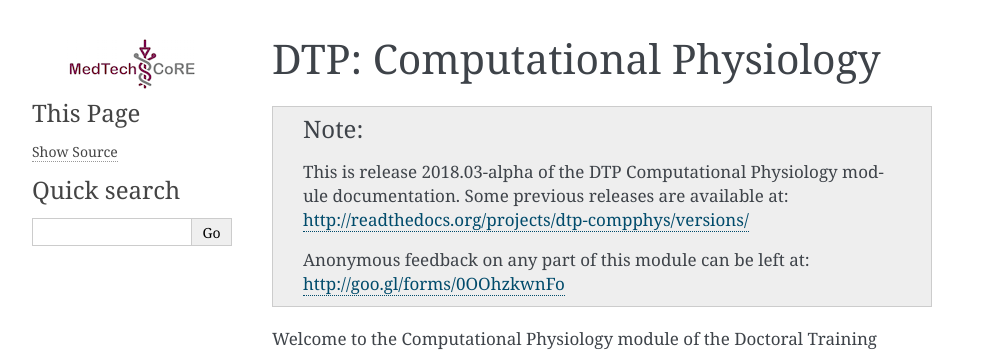
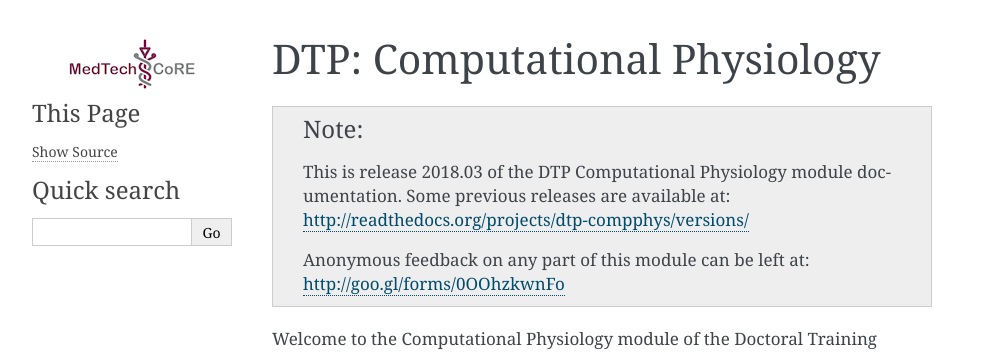
Before and after one commit to ABI-Tutorials/DTP-CompPhys, a Sphinx documentation site: the page built from source/index.rst, in a window 1280 px wide. Shown: the top 354 px of the page, without its empty margins (148-1141 px from the left). Built offline with Sphinx 7.4.7, drawn with Linux system fonts in a browser that asks for light colours; pages that are not in the unit, such as notebooks, are missing from menus.

Commit message:
Update version ready to tag 2018-03 version of the DTP CompPhys module to prepare 2018-08 version.

```diff
--- a/source/conf.py
+++ b/source/conf.py
@@ -61,7 +61,7 @@ author = u'University of Auckland'
 # The short X.Y version.
 version = '2018.03'
 # The full version, including alpha/beta/rc tags.
-release = '2018.03-alpha'
+release = '2018.03'
 
 # The language for content autogenerated by Sphinx. Refer to documentation
 # for a list of supported languages.
```
